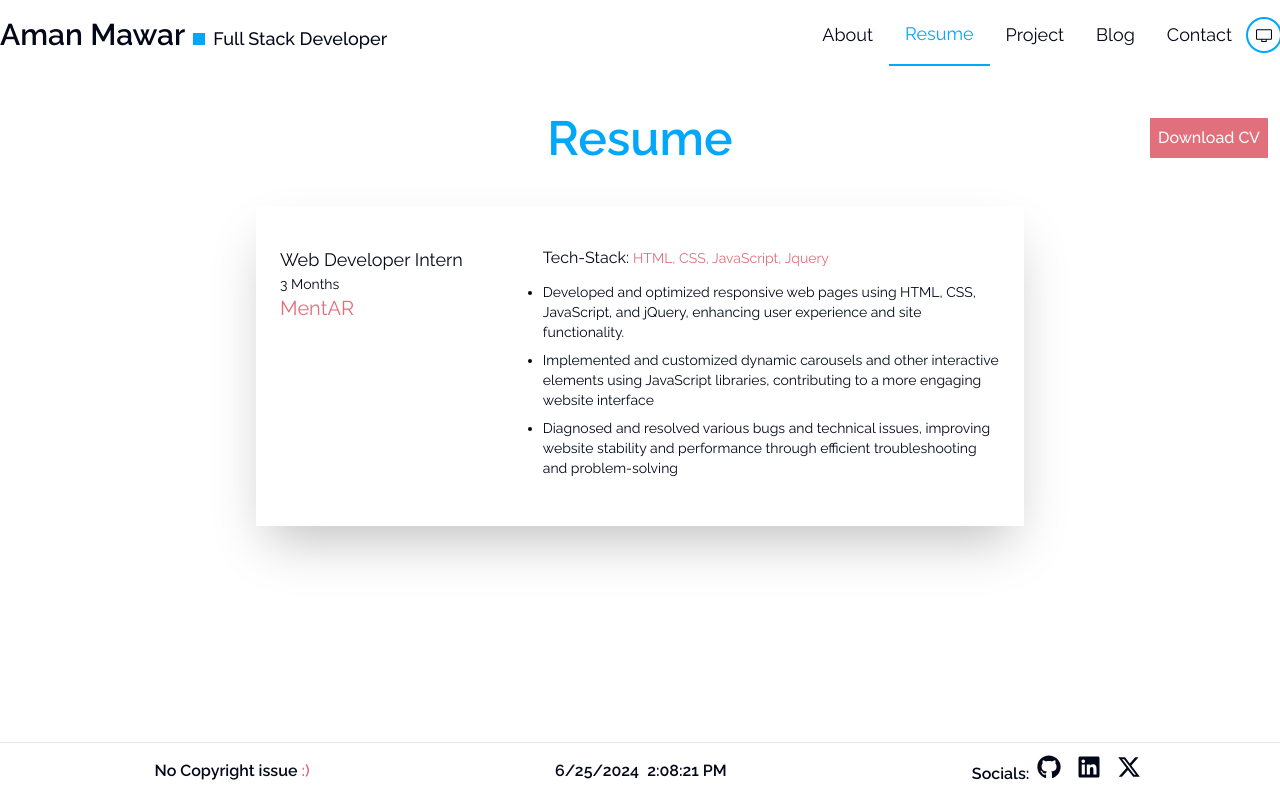
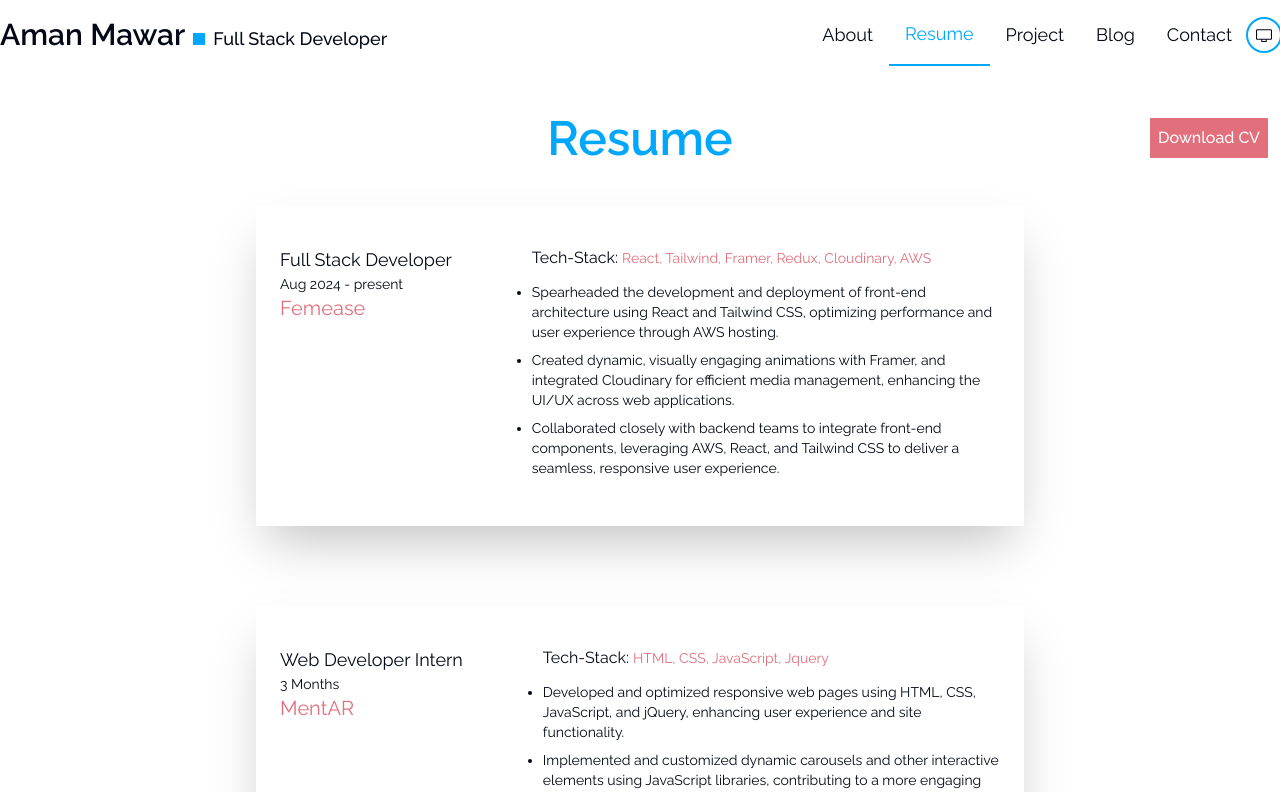
Before and after one commit to Amanmawar17/portfolio2.0, a Next.js app: page /resume in a window 1280 px wide. Shown: the top 792 px of the page. Built offline with nearby package versions, Linux system fonts and the light colour scheme.

Commit message:
new level unlocked

```diff
--- a/app/data/data.jsx
+++ b/app/data/data.jsx
@@ -38,6 +38,19 @@ import {
 export const experience = [
   {
     id: 1,
+    position: "Full Stack Developer",
+    duration: "Aug 2024 - present",
+    company: "Femease",
+    companyURL: "www.femease.in",
+    tech: "React, Tailwind, Framer, Redux, Cloudinary, AWS",
+    desc: [
+      "Spearheaded the development and deployment of front-end architecture using React and Tailwind CSS, optimizing performance and user experience through AWS hosting.",
+      "Created dynamic, visually engaging animations with Framer, and integrated Cloudinary for efficient media management, enhancing the UI/UX across web applications.",
+      "Collaborated closely with backend teams to integrate front-end components, leveraging AWS, React, and Tailwind CSS to deliver a seamless, responsive user experience.",
+    ],
+  },
+  {
+    id: 2,
     position: "Web Developer Intern",
     duration: "3 Months",
     company: "MentAR",
--- a/app/resume/page.jsx
+++ b/app/resume/page.jsx
@@ -34,15 +34,18 @@ function Resume() {
     <section id="resume" className="py-8 min-h-[84vh]">
       <div className="flex justify-center flex-col">
         <div className="flex justify-start lg:justify-center items-center p-3">
-          <h1 className="text-5xl text-primary font-semibold">
-            Resume
-          </h1>
+          <h1 className="text-5xl text-primary font-semibold">Resume</h1>
           <button className="inline absolute right-3 rounded-sm bg-secondary text-background dark:text-foreground font-medium hover:brightness-90 p-2 cursor-pointer">
-           <Link href="https://drive.google.com/file/d/1b60zqff1eqRIk-gtTogdtvmkzgEPBrOI/view?usp=sharing" target="blank">Download CV</Link>
+            <Link
+              href="https://drive.google.com/file/d/1b60zqff1eqRIk-gtTogdtvmkzgEPBrOI/view?usp=sharing"
+              target="blank"
+            >
+              Download CV
+            </Link>
           </button>
         </div>
-        <section className="grid place-content-center py-8">
-          <div className="">
+        <section className="py-8">
+          <div className="grid place-content-center gap-14 lg:gap-20">
             {experience.map((item, index) => (
               <Card details={item} key={index} />
             ))}
```
Also changed, not shown: public/Rag chat Bot.png (added), public/me.jpg (added).
